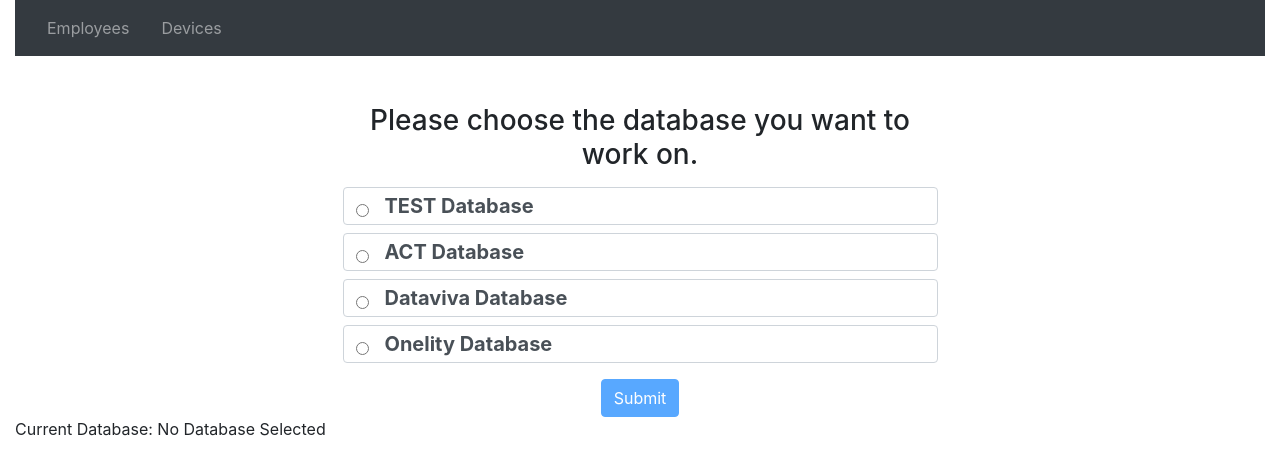
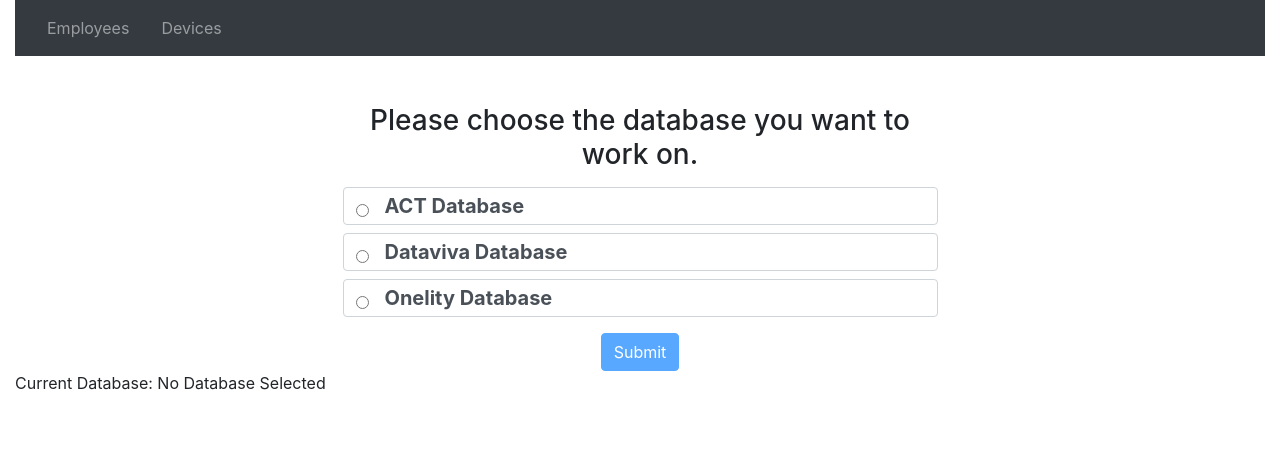
Before and after one commit to GeorgeMalandris/Capstone, an Angular app: page /employees in a window 1280 px wide. Shown: the top 474 px of the page. Built offline with nearby package versions, Linux system fonts and the light colour scheme.

Commit message:
removed the test database from the solution

```diff
--- a/src/app/database-initiaze/database-initiaze.component.html
+++ b/src/app/database-initiaze/database-initiaze.component.html
@@ -2,12 +2,6 @@
 <h3 class="mb-3">Please choose the database you want to work on.</h3>
     <form #dbSelectionForm="ngForm" (ngSubmit)="sendData()">
         <div class="form-group text-left">
-            <div class="form-control mt-2 mb-2">
-                <label class="form-check-inline">
-                    <input type="radio" value="0" name="dbSelection" [(ngModel)]="dbSelection">
-                    <h5 class="font-weight-bold ml-3">TEST Database</h5>
-                </label>
-            </div>
             <div class="form-control  mt-2 mb-2">
                 <label class="form-check-inline">
                     <input type="radio" value="1" name="dbSelection" [(ngModel)]="dbSelection">
```
